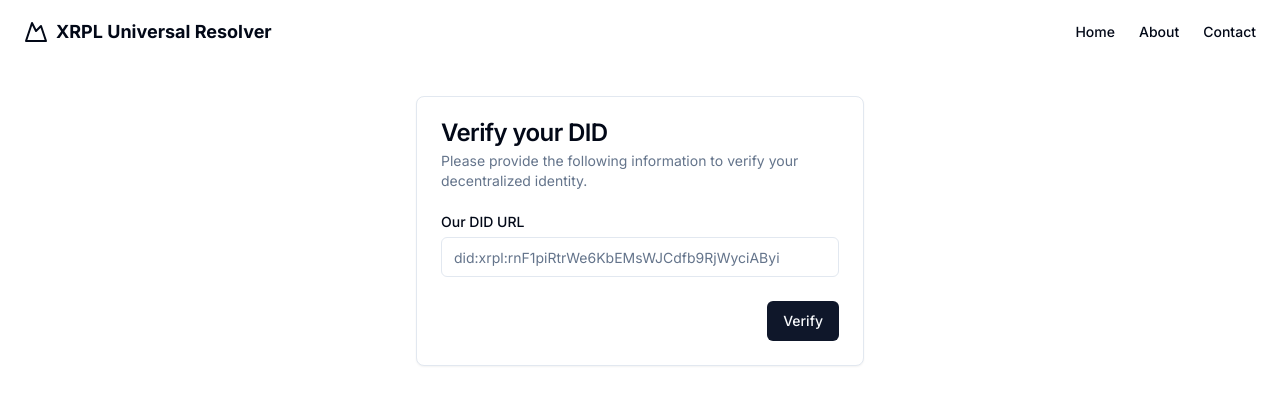
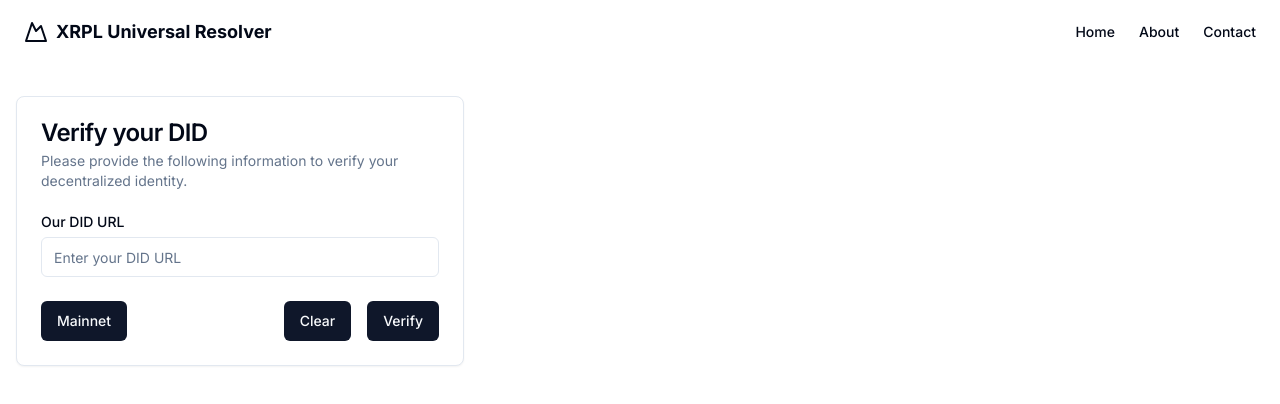
Before and after one commit to iceywil/XRPL-Resolver, a Next.js app: page /dashboard in a window 1280 px wide. Shown: the top 404 px of the page. Built offline with nearby package versions, Linux system fonts and the light colour scheme.

Commit message:
France Connect

```diff
--- a/app/dashboard/page.tsx
+++ b/app/dashboard/page.tsx
@@ -1,12 +1,14 @@
+"use client"
+
+import React, { useState } from 'react';
 import Link from 'next/link';
 import { Card, CardHeader, CardTitle, CardDescription, CardContent, CardFooter } from "@/components/ui/card";
 import { Label } from "@/components/ui/label";
 import { Input } from "@/components/ui/input";
 import { Button } from "@/components/ui/button";
 
-export default function Component() {
+function NavBar() {
   return (
-    <>
     <header className="flex items-center justify-between h-16 px-4 md:px-6 bg-white dark:bg-gray-950">
       <Link href="#" className="flex items-center" prefetch={false}>
         <MountainIcon className="h-6 w-6" />
@@ -24,23 +26,52 @@ export default function Component() {
         </Link>
       </nav>
     </header>
+  );
+}
 
-      <Card className="w-full max-w-md mt-8 mx-auto">
+function Identity() {
+  const [did, setDid] = useState('');
+  const [network, setNetwork] = useState('Mainnet');
+
+  const handleToggleNetwork = () => {
+    if (network === 'Mainnet') {
+      setNetwork('EVM');
+      setDid('did:ethr:xrpl:');
+    } else {
+      setNetwork('Mainnet');
+      setDid('did:xrpl:');
+    }
+  };
+
+  const handleClear = () => {
+    setDid('');
+  };
+
+  return (
+    <Card className="w-full max-w-md mt-8 ml-4">
       <CardHeader>
         <CardTitle>Verify your DID</CardTitle>
         <CardDescription>Please provide the following information to verify your decentralized identity.</CardDescription>
       </CardHeader>
       <CardContent className="space-y-4">
         <div className="grid gap-2">
-            <Label htmlFor="name">Our DID URL</Label>
-            <Input id="name" placeholder="did:xrpl:rnF1piRtrWe6KbEMsWJCdfb9RjWyciAByi" />
+          <Label htmlFor="did">Our DID URL</Label>
+          <Input
+            id="did"
+            value={did}
+            onChange={(e) => setDid(e.target.value)}
+            placeholder="Enter your DID URL"
+          />
         </div>
       </CardContent>
-        <CardFooter>
-          <Button className="ml-auto">Verify</Button>
+      <CardFooter className="flex justify-between space-x-4">
+        <Button onClick={handleToggleNetwork}>{network}</Button>
+        <div className="flex space-x-4 ml-auto">
+          <Button onClick={handleClear}>Clear</Button>
+          <Button>Verify</Button>
+        </div>
       </CardFooter>
     </Card>
-    </>
   );
 }
 
@@ -62,3 +93,12 @@ function MountainIcon(props) {
     </svg>
   );
 }
+
+export default function App() {
+  return (
+    <div>
+      <NavBar />
+      <Identity />
+    </div>
+  );
+}
```
Lines whose indentation alone changed are shown as unchanged.
